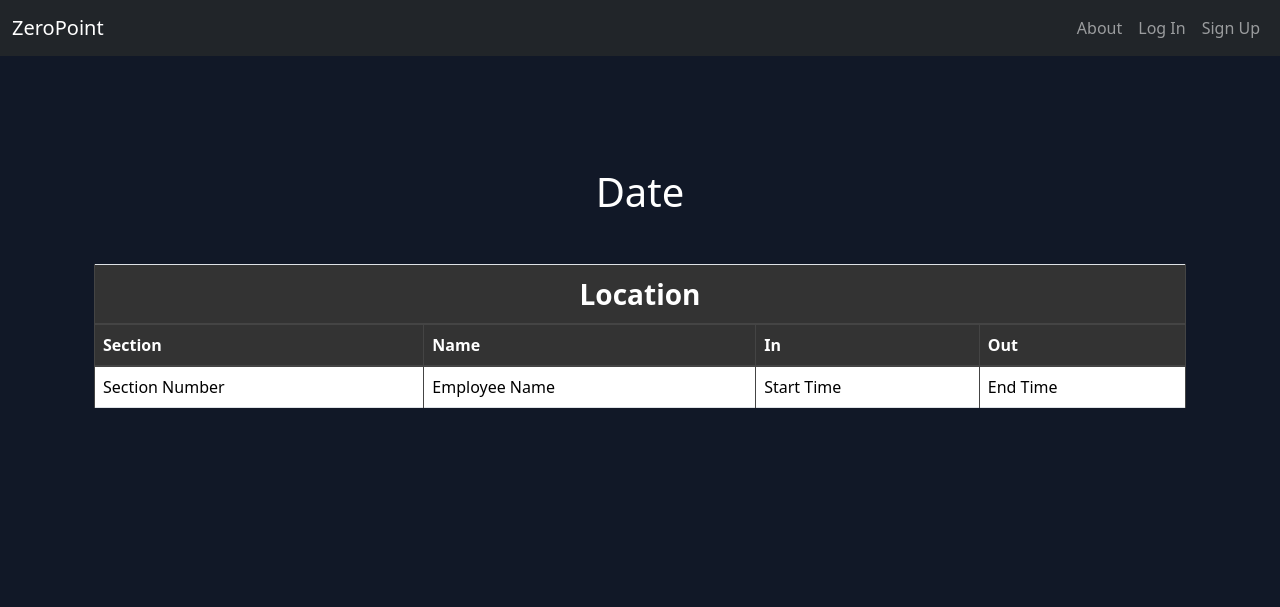
After one commit to realjul/MySite, a Django app: page /schedule/ in a window 1280 px wide. The commit adds this page. Shown: the top 607 px of the page. Run offline with Django 4.2, Linux system fonts and the light colour scheme; style sheets or scripts are compiled from the project's sources.

Commit message:
added schedule views and html

```diff
--- a/mysite/settings.py
+++ b/mysite/settings.py
@@ -51,6 +51,7 @@ INSTALLED_APPS = [
     "pages.apps.PagesConfig",
     "jobs.apps.JobsConfig",
     "training.apps.TrainingConfig",
+    "scheduling.apps.SchedulingConfig",
 ]
 CRISPY_ALLOWED_TEMPLATE_PACKS = "bootstrap5"
 CRISPY_TEMPLATE_PACK = "bootstrap5"
--- a/mysite/urls.py
+++ b/mysite/urls.py
@@ -30,6 +30,7 @@ urlpatterns = [
     path("",include("accounts.urls")),
     path("",include("training.urls")),
     path("",include("jobs.urls")),
+    path("",include("scheduling.urls")),
 ]
 
 if settings.DEBUG:
--- /dev/null
+++ b/scheduling/templates/scheduling/weekly_schedule.html
@@ -0,0 +1,39 @@
+{% extends "_base.html" %}
+{% load static %}
+
+{% block content %}
+<div class="container text-white">
+
+    <h1 class="text-center mb-4">
+        Date
+    </h1>
+
+    <!-- Repeat for each location -->
+        <table class="table table-bordered text-white my-5">
+            <thead>
+                <tr>
+                    <th colspan="4" class="text-center fs-3">
+                       Location
+                    </th>
+                </tr>
+                <tr>
+                    <th>Section</th>
+                    <th>Name</th>
+                    <th>In</th>
+                    <th>Out</th>
+                </tr>
+            </thead>
+
+            <tbody>
+                    <tr>
+                        <td> Section Number </td>
+                            <td>Employee Name</td>
+                            <td>Start Time</td>
+                            <td>End Time</td>
+                    </tr>
+            </tbody>
+        </table>
+
+
+</div>
+{% endblock %}
--- /dev/null
+++ b/scheduling/urls.py
@@ -0,0 +1,7 @@
+from django.urls import path
+from .views import ScheduleView
+
+urlpatterns = [
+    path('schedule/',ScheduleView.as_view(),name='weekly_schedule'),
+
+]
--- a/scheduling/views.py
+++ b/scheduling/views.py
@@ -1,3 +1,7 @@
 from django.shortcuts import render
+from django.views.generic import TemplateView
+
 
 # Create your views here.
+class ScheduleView(TemplateView):
+    template_name = "scheduling/weekly_schedule.html"
--- a/templates/_base.html
+++ b/templates/_base.html
@@ -58,6 +58,11 @@
                   My Dashboard
                 </a>
               </li>
+               <li class="nav-item">
+                <a class="nav-link" href="{% url 'weekly_schedule' %}">
+                  Weekly Schedule
+                </a>
+              </li>
               <li class="nav-item">
                 <a class="nav-link" href="{% url 'account_logout' %}">Log Out</a>
               </li>
```
